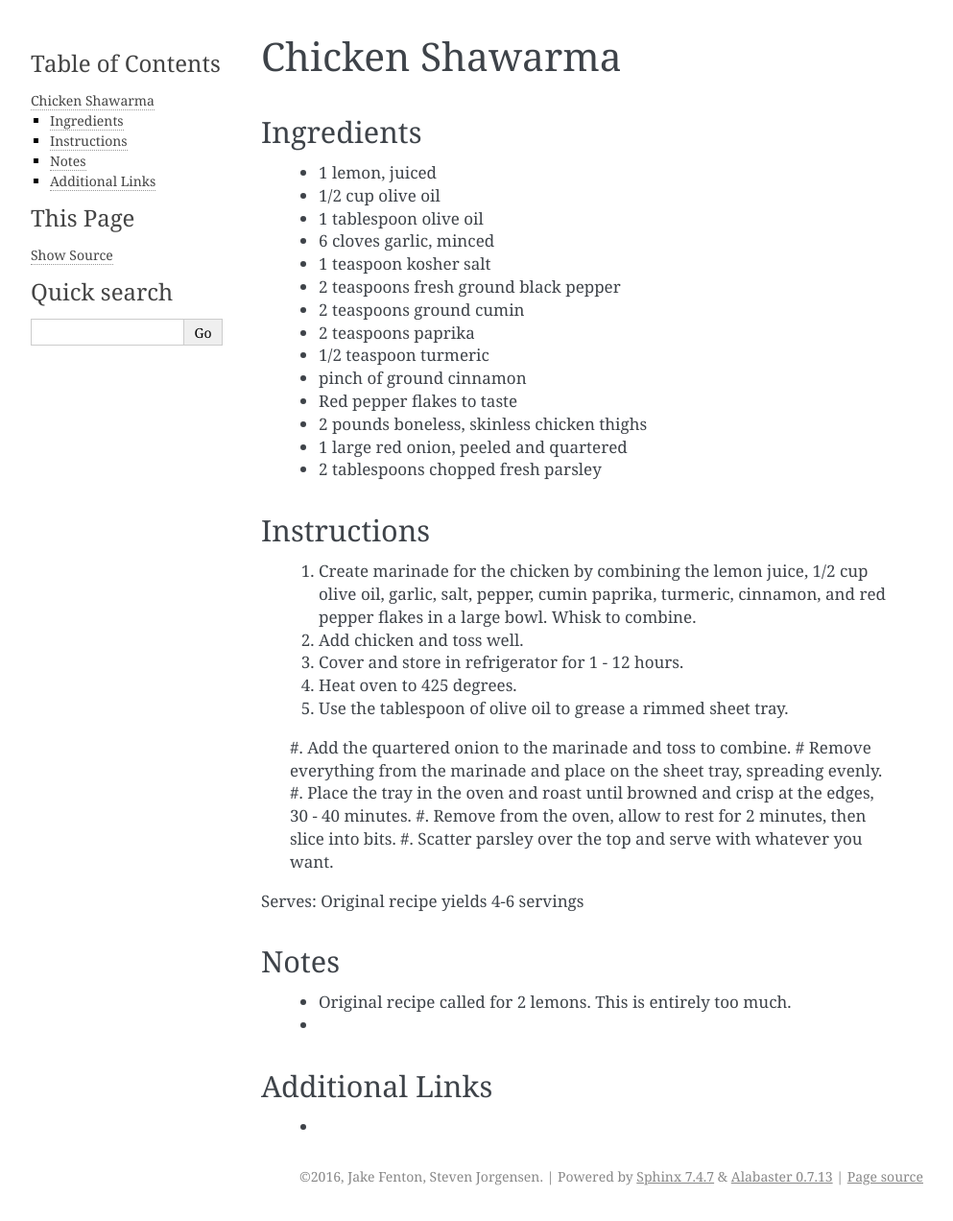
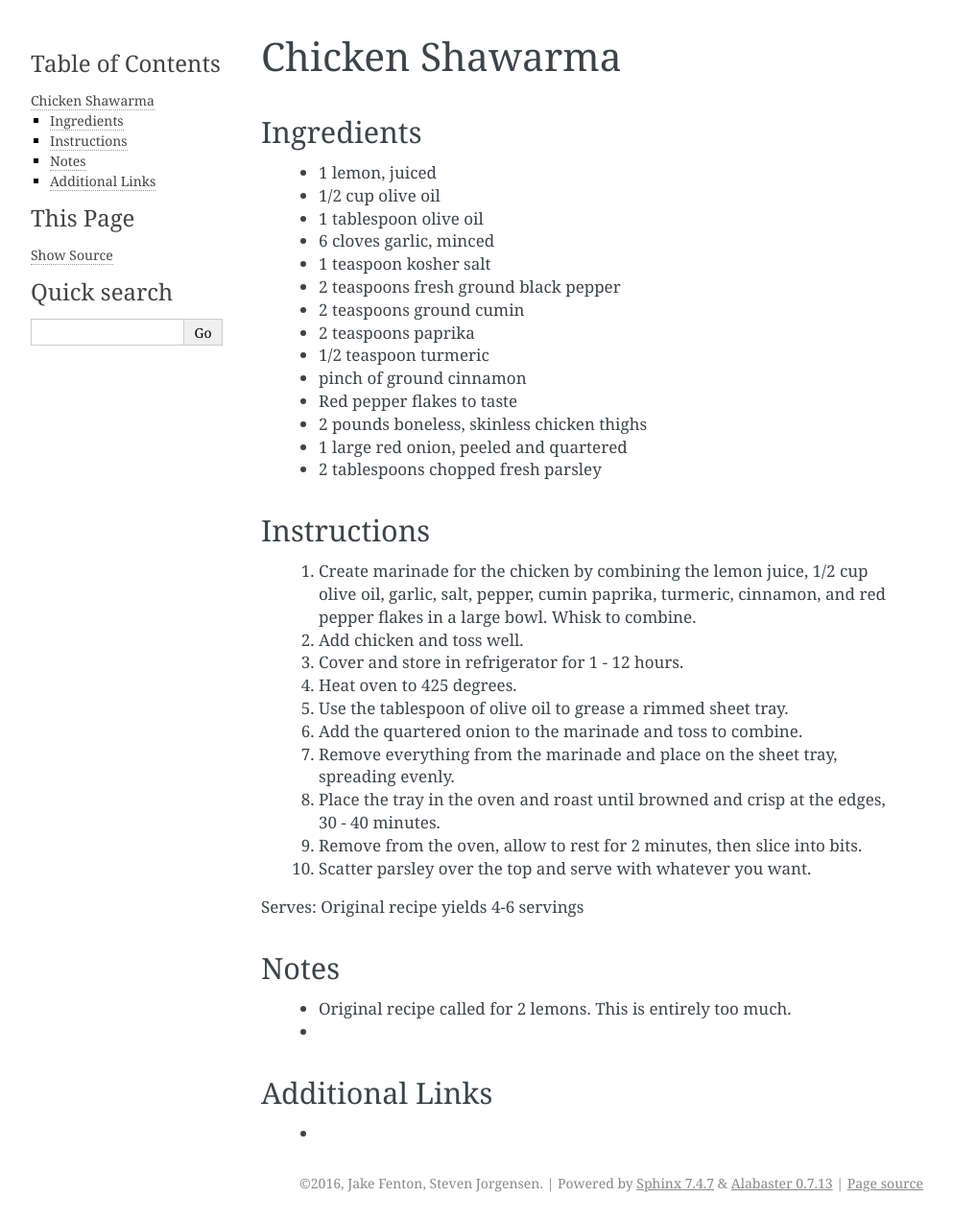
Before and after one commit to bocajnotnef/Recipys, a Sphinx documentation site: the page built from doc/Poultry/ChickenShawarma.rst, in a window 1280 px wide. Shown: the whole page at 96% size, without its empty margins (148-1141 px from the left). Built offline with Sphinx 7.4.7, drawn with Linux system fonts in a browser that asks for light colours.

Commit message:
another day, another formatting error

```diff
--- a/doc/Poultry/ChickenShawarma.rst
+++ b/doc/Poultry/ChickenShawarma.rst
@@ -26,7 +26,7 @@ Instructions
  #. Heat oven to 425 degrees.
  #. Use the tablespoon of olive oil to grease a rimmed sheet tray.
  #. Add the quartered onion to the marinade and toss to combine.
- # Remove everything from the marinade and place on the sheet tray, spreading evenly.
+ #. Remove everything from the marinade and place on the sheet tray, spreading evenly.
  #. Place the tray in the oven and roast until browned and crisp at the edges, 30 - 40 minutes.
  #. Remove from the oven, allow to rest for 2 minutes, then slice into bits.
  #. Scatter parsley over the top and serve with whatever you want.
```
